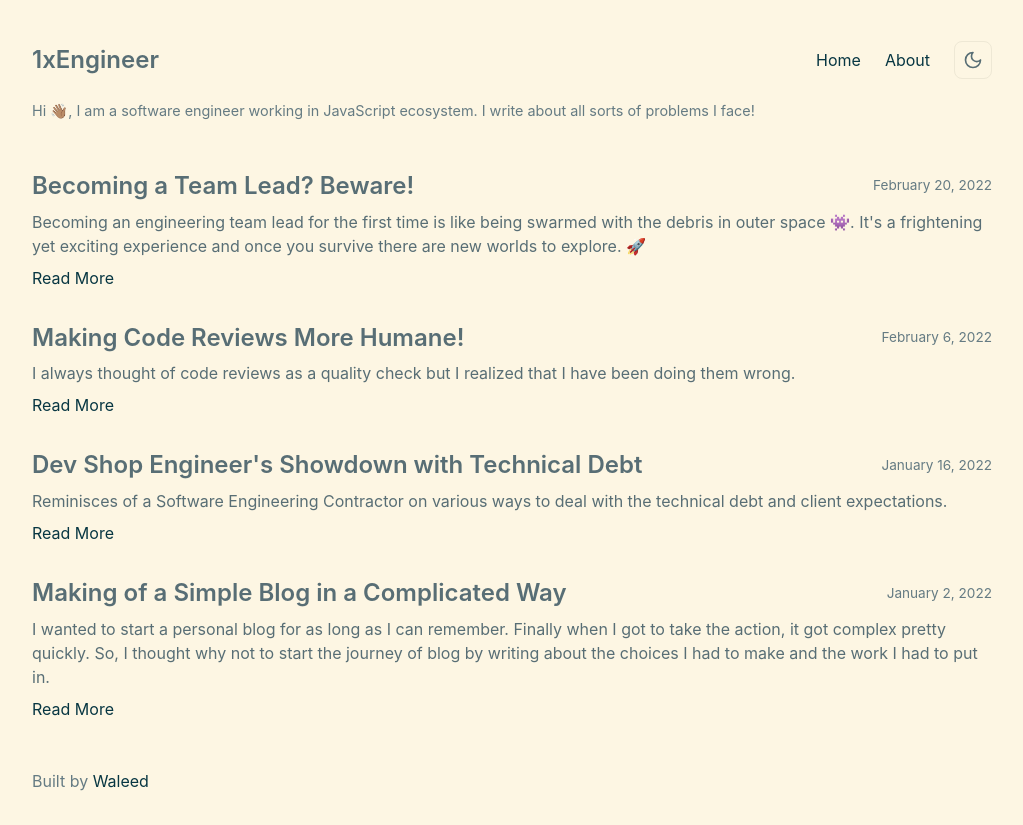
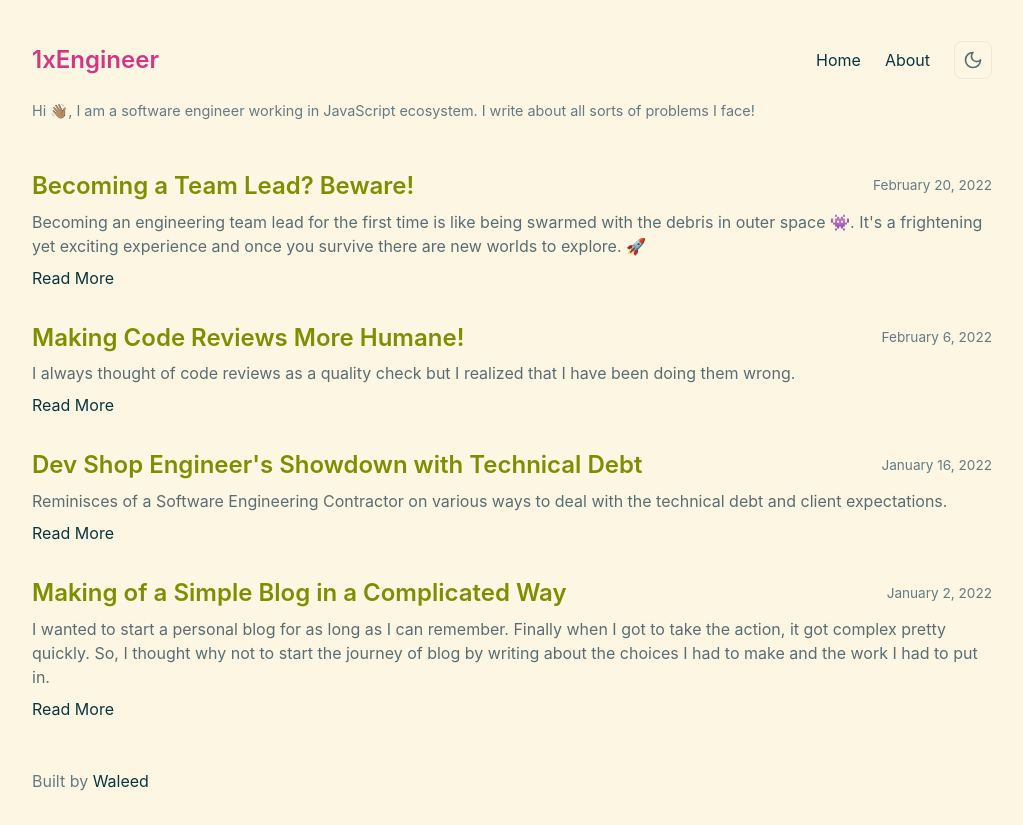
Before and after one commit to waleedyt/1xEngineer.dev, an Astro site: page / in a window 1280 px wide. Shown: the whole page, without its empty margins (128-1151 px from the left). Built offline with nearby package versions, Linux system fonts and the light colour scheme; Astro itself is replaced by a stand-in of ours.

Commit message:
Restore Solarized heading colors: magenta h1, green section headings
The earlier contrast fixes applied the 4.5:1 normal-text AA bar to
headings, which qualify as WCAG large text where 3:1 suffices. Light
mode uses a slightly deepened green (#7d8f00, 3.36:1) since authentic
#859900 lands at 2.97:1 on base3.

Co-Authored-By: Claude Fable 5 <noreply@anthropic.com>

```diff
--- a/src/styles/global.css
+++ b/src/styles/global.css
@@ -21,16 +21,20 @@
   --color-blue: #268bd2;
   --color-cyan: #2aa198;
   --color-green: #859900;
+  /* Solarized green deepened slightly for AA large-text contrast on base3 */
+  --color-green-deep: #7d8f00;
 }
 
 /* Semantic tokens — Solarized Light */
 :root {
   --color-bg: var(--color-base3);
   --color-fg: var(--color-base01);
-  --color-heading: var(--color-base01);
-  /* base01 (4.99:1 on base3) — magenta #d33682 only reaches 4.21:1 and fails normal-text AA */
-  --color-accent: var(--color-base01);
-  /* base01 (4.99:1 on base3) — green #859900 only reaches 2.97:1 and fails AA */
+  /* Headings are WCAG "large text" (>=18.66px bold), so the AA bar is 3:1,
+     not 4.5:1 — the Solarized accents are fine here. */
+  --color-heading: var(--color-magenta); /* 4.21:1 on base3 — large-text AA pass */
+  --color-accent: var(--color-green-deep);
+  /* #859900 is 2.97:1 on base3, a hair under the 3:1 large-text bar;
+     #7d8f00 keeps the Solarized green look at 3.36:1 */
   --color-link: var(--color-base02);
   /* base01 (4.99:1) — violet #6c71c4 only reaches 4.06:1 and fails AA for body links */
   --color-link-hover: var(--color-base01);
@@ -42,9 +46,8 @@
 .dark {
   --color-bg: var(--color-base03);
   --color-fg: var(--color-base1);
-  --color-heading: var(--color-green);
-  /* green #859900 reaches 4.69:1 on base03 — AA-pass; magenta #d33682 only reaches 3.30:1 and fails normal-text AA */
-  --color-accent: var(--color-green);
+  --color-heading: var(--color-magenta); /* 3.30:1 on base03 — large-text AA pass */
+  --color-accent: var(--color-green); /* 4.69:1 on base03 */
   --color-link: var(--color-base0);
   /* base1 (5.61:1) — violet #6c71c4 only reaches 3.43:1 and fails AA for body links */
   --color-link-hover: var(--color-base1);
```
